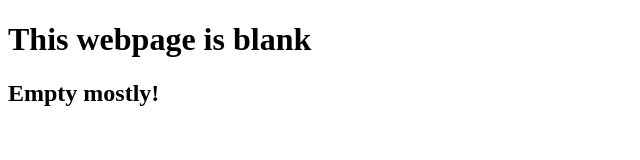
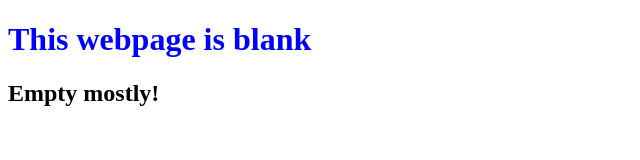
Before and after one commit to ruplatad/0main_openSAP_repo, a plain HTML site: page index.html in a window 1280 px wide. Shown: the whole page, without its empty margins (0-640 px from the left). Drawn offline with Linux system fonts and the light colour scheme.

Commit message:
added blue colour to header

```diff
--- a/index.html
+++ b/index.html
@@ -5,7 +5,7 @@
 		<title>An Empty Web Page</title>
 	</head>
 	<body>
-		<h1>This webpage is blank</h1>
+		<h1 style = "Color:blue">This webpage is blank</h1>
 		<h2>Empty mostly!</h2>
 	</body>
 
```
